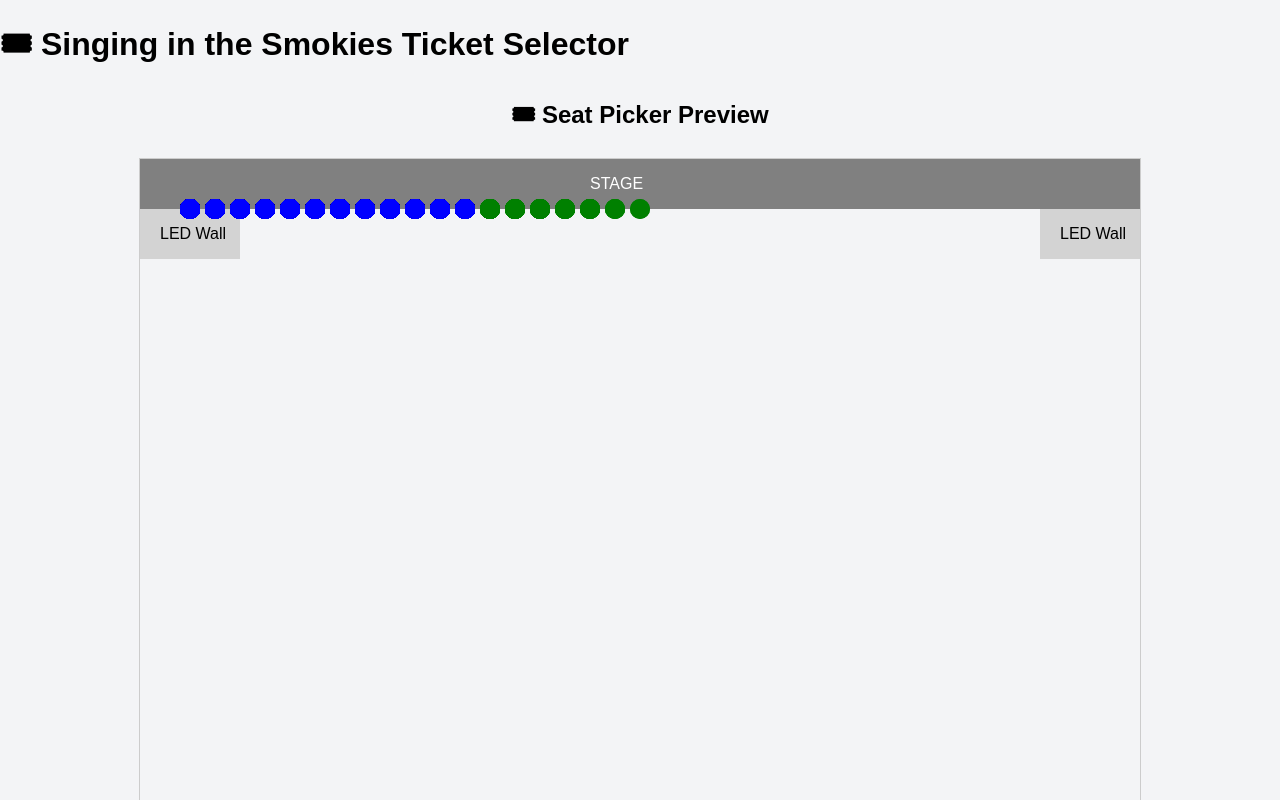
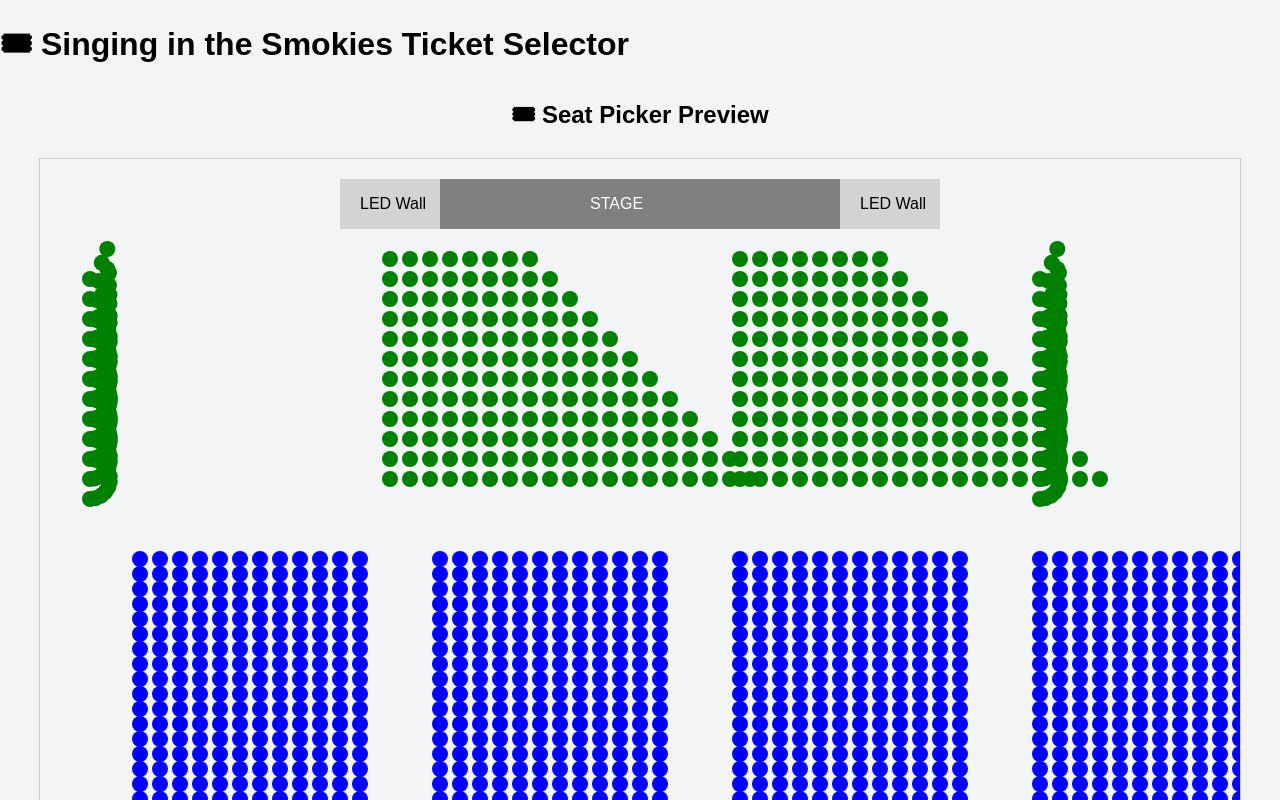
Before and after one commit to VerifiedFans/festival-seat-picker, a React (Create React App) app: page / in a window 1280 px wide. Shown: the top 800 px of the page. Built offline with nearby package versions, Linux system fonts and the light colour scheme.

Commit message:
Update SeatPicker.jsx

```diff
--- a/src/SeatPicker.jsx
+++ b/src/SeatPicker.jsx
@@ -2,10 +2,10 @@ import React, { useState } from "react";
 
 const sections = {
   VIP: {
-    101: { rows: ["A", "B", "C", "D", "E", "F", "G", "H", "I", "J", "K", "L"], seats: [3, 5, 7, 9, 11, 13, 15, 17, 17, 15, 13, 11] },
-    102: { rows: ["A", "B", "C", "D", "E", "F", "G", "H", "I", "J", "K", "L"], seats: [8, 9, 10, 11, 12, 13, 14, 15, 16, 17, 18, 19] },
-    103: { rows: ["A", "B", "C", "D", "E", "F", "G", "H", "I", "J", "K", "L"], seats: [8, 9, 10, 11, 12, 13, 14, 15, 16, 17, 18, 19] },
-    104: { rows: ["A", "B", "C", "D", "E", "F", "G", "H", "I", "J", "K", "L"], seats: [3, 5, 7, 9, 11, 13, 15, 17, 17, 15, 13, 11] },
+    101: { rows: ["A", "B", "C", "D", "E", "F", "G", "H", "I", "J", "K", "L"], seats: [3, 5, 7, 9, 11, 13, 15, 17, 17, 15, 13, 11], curve: true },
+    102: { rows: ["A", "B", "C", "D", "E", "F", "G", "H", "I", "J", "K", "L"], seats: [8, 9, 10, 11, 12, 13, 14, 15, 16, 17, 18, 19], curve: false },
+    103: { rows: ["A", "B", "C", "D", "E", "F", "G", "H", "I", "J", "K", "L"], seats: [8, 9, 10, 11, 12, 13, 14, 15, 16, 17, 18, 19], curve: false },
+    104: { rows: ["A", "B", "C", "D", "E", "F", "G", "H", "I", "J", "K", "L"], seats: [3, 5, 7, 9, 11, 13, 15, 17, 17, 15, 13, 11], curve: true },
   },
   GA: {
     201: { rows: [..."ABCDEFGHIJKLMNOPQRSTUVWXYZ", ...["AA", "BB", "CC", "DD", "EE", "FF"]], seats: 12 },
@@ -22,18 +22,28 @@ export default function SeatPicker({ onSelect }) {
     setSelectedSeats((prev) =>
       prev.includes(seat) ? prev.filter((s) => s !== seat) : [...prev, seat]
     );
+    onSelect([...selectedSeats, seat]);
   };
 
-  const renderSeats = (section, row, seatCount, sectionName) => {
+  const renderSeats = (section, row, seatCount, sectionName, curve, offsetX, offsetY) => {
     return Array.from({ length: seatCount }, (_, i) => {
       const seatId = `${section}-${row}${i + 1}`;
       const isSelected = selectedSeats.includes(seatId);
+
+      const xPos = curve
+        ? offsetX + 20 * Math.sin(i / seatCount * Math.PI)
+        : offsetX + i * 20;
+
+      const yPos = curve
+        ? offsetY + 20 * Math.cos(i / seatCount * Math.PI)
+        : offsetY;
+
       return (
         <circle
           key={seatId}
-          cx={50 + i * 25}
-          cy={50}
-          r={10}
+          cx={xPos}
+          cy={yPos}
+          r={8}
           fill={isSelected ? "orange" : sectionName === "VIP" ? "green" : "blue"}
           onClick={() => toggleSeat(seatId)}
           style={{ cursor: "pointer" }}
@@ -42,23 +52,31 @@ export default function SeatPicker({ onSelect }) {
     });
   };
 
-  const renderVIPSection = (sectionNum) => {
+  const renderVIPSection = (sectionNum, offsetX, offsetY) => {
     const section = sections.VIP[sectionNum];
     return (
       <g key={`VIP-${sectionNum}`}>
         {section.rows.map((row, idx) =>
-          renderSeats(sectionNum, row, section.seats[idx], "VIP")
+          renderSeats(
+            sectionNum,
+            row,
+            section.seats[idx],
+            "VIP",
+            section.curve,
+            offsetX,
+            offsetY + idx * 20
+          )
         )}
       </g>
     );
   };
 
-  const renderGASection = (sectionNum) => {
+  const renderGASection = (sectionNum, offsetX, offsetY) => {
     const section = sections.GA[sectionNum];
     return (
       <g key={`GA-${sectionNum}`}>
-        {section.rows.map((row) =>
-          renderSeats(sectionNum, row, section.seats, "GA")
+        {section.rows.map((row, idx) =>
+          renderSeats(sectionNum, row, section.seats, "GA", false, offsetX, offsetY + idx * 15)
         )}
       </g>
     );
@@ -67,27 +85,27 @@ export default function SeatPicker({ onSelect }) {
   return (
     <div style={{ textAlign: "center" }}>
       <h2>🎟 Seat Picker Preview</h2>
-      <svg width="1000" height="800" style={{ border: "1px solid #ccc" }}>
-        <rect x="0" y="0" width="1000" height="50" fill="gray" />
-        <text x="450" y="30" fill="white">STAGE</text>
+      <svg width="1200" height="1000" style={{ border: "1px solid #ccc" }}>
+        <rect x="400" y="20" width="400" height="50" fill="gray" />
+        <text x="550" y="50" fill="white">STAGE</text>
 
         {/* LED Walls */}
-        <rect x="0" y="50" width="100" height="50" fill="lightgray" />
-        <text x="20" y="80" fill="black">LED Wall</text>
-        <rect x="900" y="50" width="100" height="50" fill="lightgray" />
-        <text x="920" y="80" fill="black">LED Wall</text>
+        <rect x="300" y="20" width="100" height="50" fill="lightgray" />
+        <text x="320" y="50" fill="black">LED Wall</text>
+        <rect x="800" y="20" width="100" height="50" fill="lightgray" />
+        <text x="820" y="50" fill="black">LED Wall</text>
 
         {/* VIP Sections */}
-        {renderVIPSection(101)}
-        {renderVIPSection(102)}
-        {renderVIPSection(103)}
-        {renderVIPSection(104)}
+        {renderVIPSection(101, 50, 100)}
+        {renderVIPSection(102, 350, 100)}
+        {renderVIPSection(103, 700, 100)}
+        {renderVIPSection(104, 1000, 100)}
 
         {/* GA Sections */}
-        {renderGASection(201)}
-        {renderGASection(202)}
-        {renderGASection(203)}
-        {renderGASection(204)}
+        {renderGASection(201, 100, 400)}
+        {renderGASection(202, 400, 400)}
+        {renderGASection(203, 700, 400)}
+        {renderGASection(204, 1000, 400)}
       </svg>
       <div>
         <p>Selected Seats: {selectedSeats.join(", ")}</p>
```
